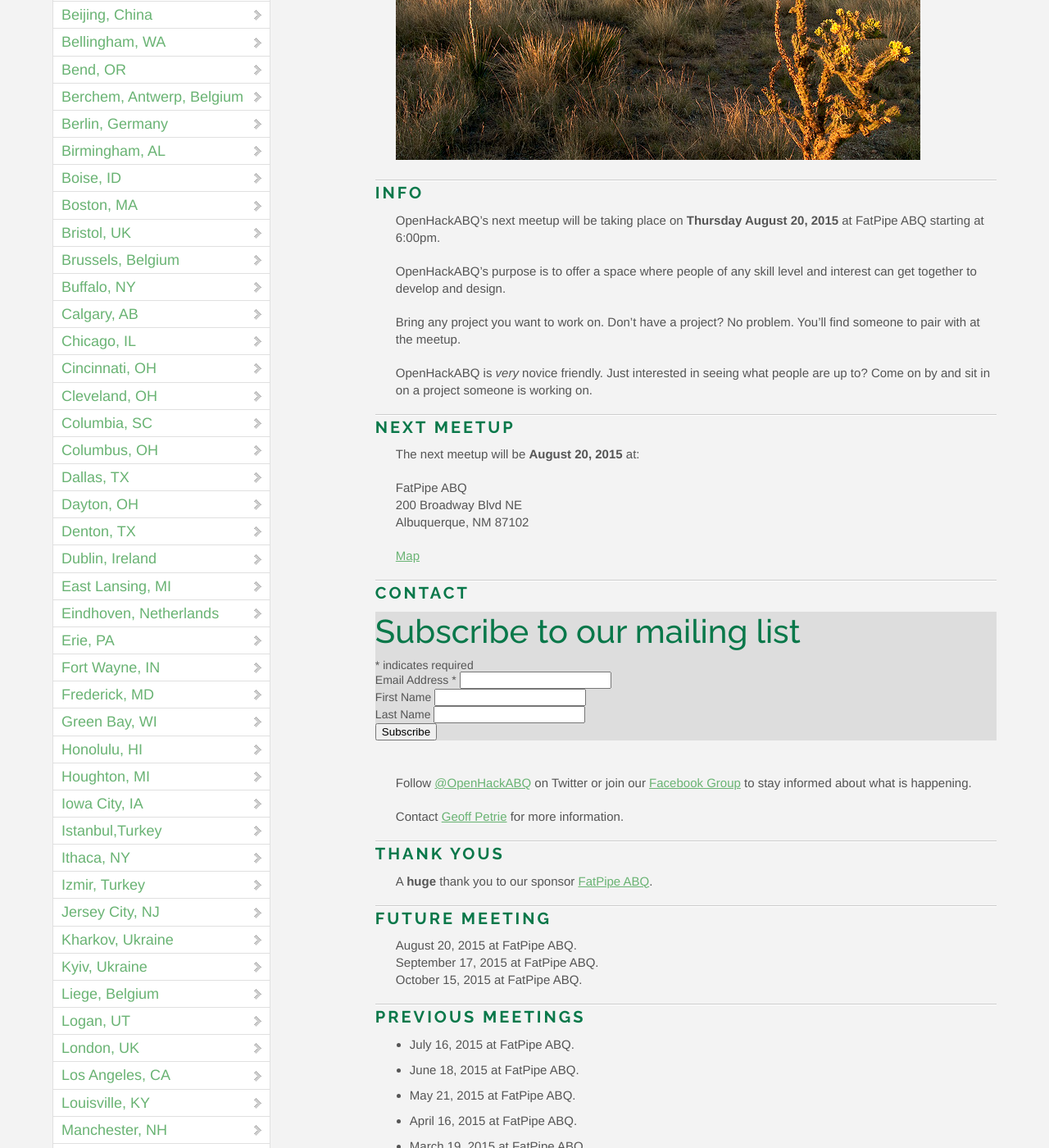
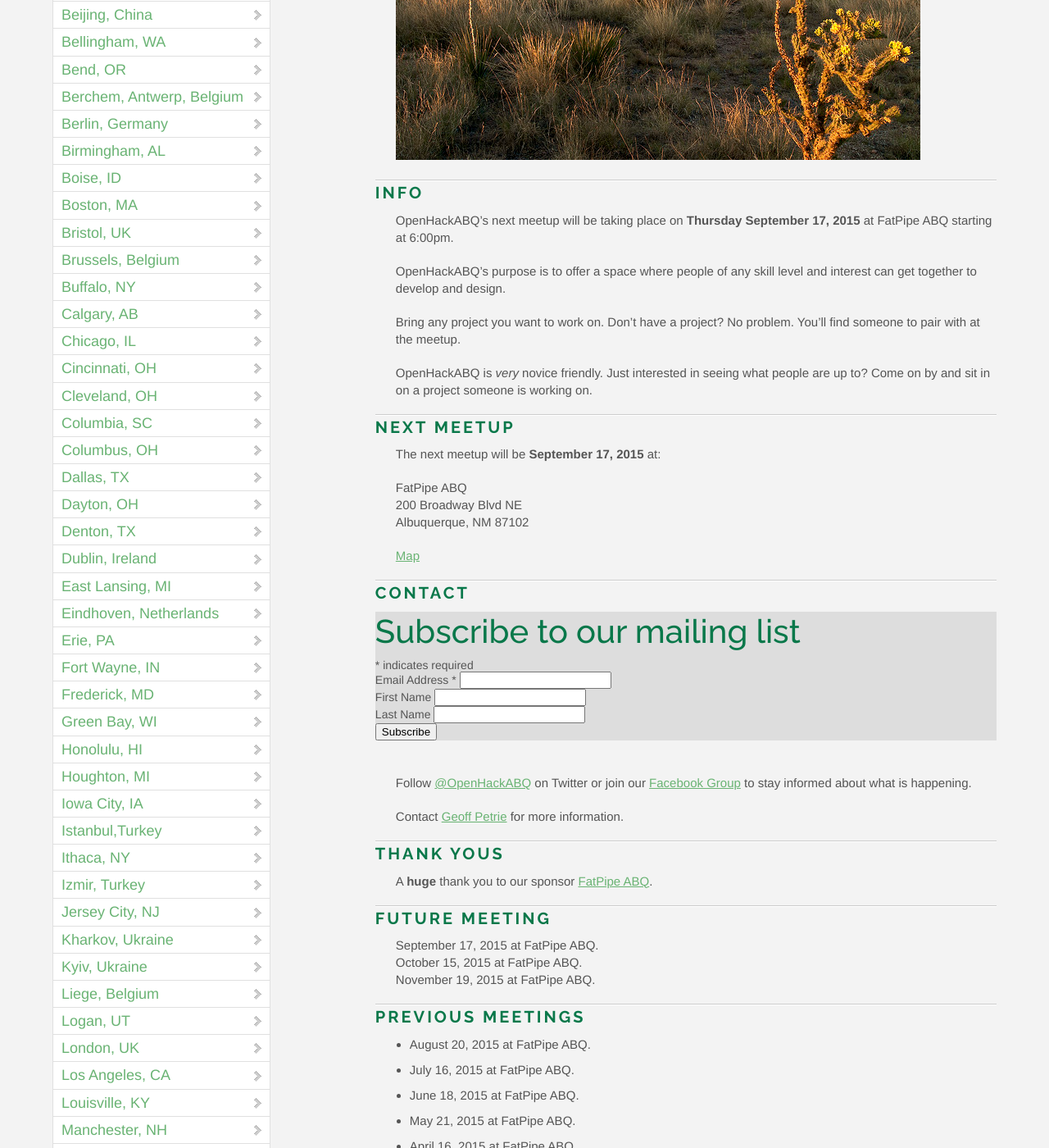
Before and after one commit to OpenHack/openhack.github.com, a Jekyll site: the page built from albuquerque/index.markdown, in a window 1280 px wide and 1400 px high, scrolled down 446 px. Shown: the whole window at 82% size. Built offline with Jekyll 4.4.1, drawn with Linux system fonts in a browser that asks for light colours; nearby versions of some CDN libraries; comment, search, counter and statistics services are not loaded.

Commit message:
Update OpenHackABQ

```diff
--- a/albuquerque/index.markdown
+++ b/albuquerque/index.markdown
@@ -9,7 +9,7 @@ title: OpenHack - Albuquerque, NM
 
 ### Info
 
-OpenHackABQ's next meetup will be taking place on **Thursday August 20, 2015** at FatPipe ABQ starting at 6:00pm.
+OpenHackABQ's next meetup will be taking place on **Thursday September 17, 2015** at FatPipe ABQ starting at 6:00pm.
 
 OpenHackABQ's purpose is to offer a space where people of any skill level and interest can get together to develop and design.
 
@@ -19,7 +19,7 @@ OpenHackABQ is _very_ novice friendly. Just interested in seeing what people are
 
 ### Next meetup
 
-The next meetup will be **August 20, 2015** at:
+The next meetup will be **September 17, 2015** at:
 
 FatPipe ABQ
 200 Broadway Blvd NE
@@ -78,12 +78,13 @@ A **huge** thank you to our sponsor [FatPipe ABQ](http://fatpipeabq.com/).
 
 ### Future Meeting
 
-August 20, 2015 at FatPipe ABQ.
 September 17, 2015 at FatPipe ABQ.
 October 15, 2015 at FatPipe ABQ.
+November 19, 2015 at FatPipe ABQ.
 
 ### Previous Meetings
 
+* August 20, 2015 at FatPipe ABQ.
 * July 16, 2015 at FatPipe ABQ.
 * June 18, 2015 at FatPipe ABQ.
 * May 21, 2015 at FatPipe ABQ.
```
